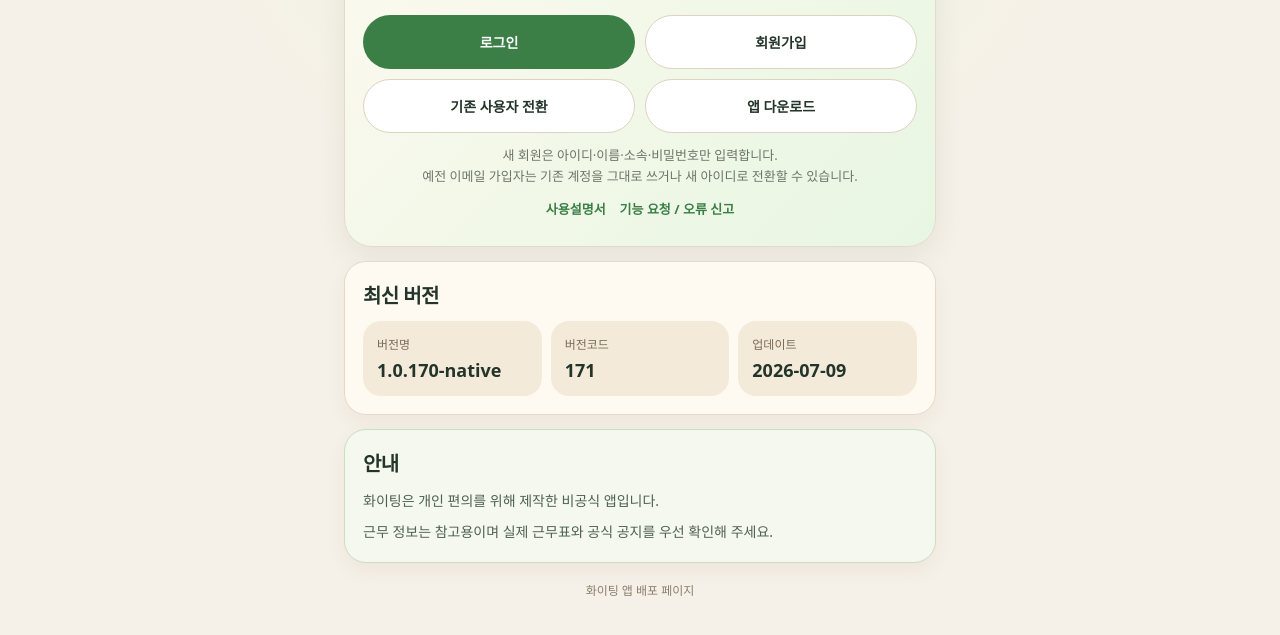
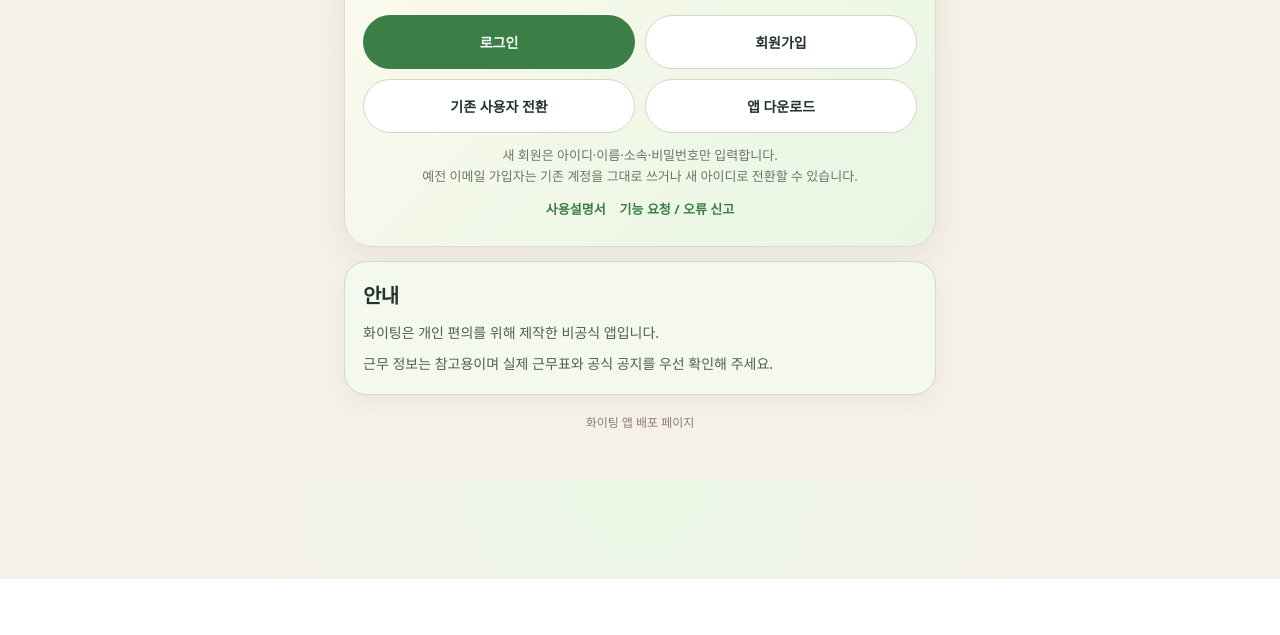
Before and after one commit to lts7364/hwaiting-app, a plain HTML site: page index.html in a window 1280 px wide. Shown: the part 221-856 px from the top of the page. After the commit the page ends 800 px from the top, so only its background shows below. Drawn offline with Linux system fonts and the light colour scheme.

Commit message:
Keep homepage focused on login and download

```diff
--- a/index.html
+++ b/index.html
@@ -36,15 +36,6 @@
       </div>
     </section>
 
-    <section class="card version-card">
-      <h2>최신 버전</h2>
-      <div class="version-grid">
-        <div><span class="label">버전명</span><strong id="versionName">불러오는 중...</strong></div>
-        <div><span class="label">버전코드</span><strong id="versionCode">-</strong></div>
-        <div><span class="label">업데이트</span><strong id="updatedAt">-</strong></div>
-      </div>
-    </section>
-
     <section class="card notice-card">
       <h2>안내</h2>
       <p>화이팅은 개인 편의를 위해 제작한 비공식 앱입니다.</p>
@@ -54,19 +45,5 @@
     <footer><p>화이팅 앱 배포 페이지</p></footer>
   </main>
 
-  <script>
-    async function loadVersion() {
-      try {
-        const response = await fetch("version.json", { cache: "no-store" });
-        const data = await response.json();
-        document.getElementById("versionName").textContent = data.versionName || "-";
-        document.getElementById("versionCode").textContent = data.versionCode ?? "-";
-        document.getElementById("updatedAt").textContent = data.updatedAt || "-";
-      } catch (_) {
-        document.getElementById("versionName").textContent = "확인 실패";
-      }
-    }
-    loadVersion();
-  </script>
 </body>
 </html>
```
